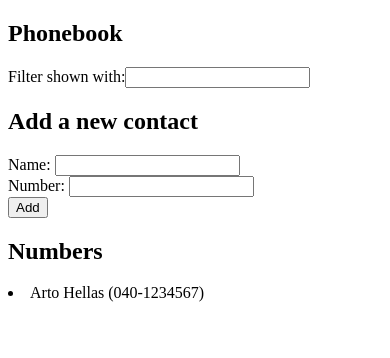
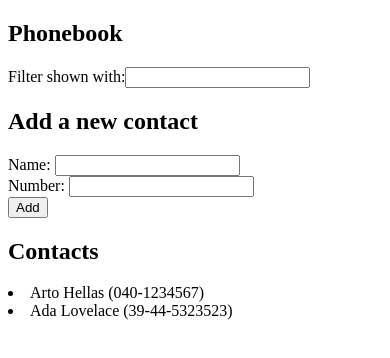
Before and after one commit to Zeit-bit/FullStack-Exercises, a React (Vite) app in the folder part2/phonebook/: page / in a window 390 px wide. Shown: the top 358 px of the page. Built offline with nearby package versions, Linux system fonts and the light colour scheme.

Commit message:
Complete 2.10: phonebook

```diff
--- a/part2/phonebook/src/App.jsx
+++ b/part2/phonebook/src/App.jsx
@@ -1,8 +1,64 @@
 import { useState } from "react";
+
+const Filter = ({ filter, setFilter, HandleInputChange }) => {
+  return (
+    <div>
+      Filter shown with:
+      <input
+        value={filter}
+        onChange={(event) => HandleInputChange(event, setFilter)}
+      />
+    </div>
+  );
+};
+
+const ContactForm = ({
+  newName,
+  setNewName,
+  newNumber,
+  setNewNumber,
+  AddPerson,
+  HandleInputChange,
+}) => {
+  return (
+    <form onSubmit={AddPerson}>
+      <div>
+        Name:{" "}
+        <input
+          value={newName}
+          onChange={(event) => HandleInputChange(event, setNewName)}
+        />
+      </div>
+      <div>
+        Number:{" "}
+        <input
+          value={newNumber}
+          onChange={(event) => HandleInputChange(event, setNewNumber)}
+        />
+      </div>
+      <div>
+        <button type="submit">Add</button>
+      </div>
+    </form>
+  );
+};
+
+const Contacts = ({ personsToShow }) => {
+  return (
+    <div>
+      {personsToShow.map((p) => (
+        <li key={p.name}>
+          {p.name} ({p.number})
+        </li>
+      ))}
+    </div>
+  );
+};
 
 const App = () => {
   const [persons, setPersons] = useState([
     { name: "Arto Hellas", number: "040-1234567" },
+    { name: "Ada Lovelace", number: "39-44-5323523" },
   ]);
   const [newName, setNewName] = useState("");
   const [newNumber, setNewNumber] = useState("");
@@ -27,15 +83,13 @@ const App = () => {
     setNewNumber("");
   };
 
-  const HandleInputChange = (event, setValue) => {
-    setValue(event.target.value);
-  };
+  const HandleInputChange = (event, setValue) => setValue(event.target.value);
 
   const personsToShow =
     filter.length > 0
       ? persons.filter((p) => {
-          let personNameTrimmed = p.name.slice(0, filter.length);
-          if (personNameTrimmed.toLowerCase() === filter.toLowerCase()) {
+          let personNameSliced = p.name.slice(0, filter.length);
+          if (personNameSliced.toLowerCase() === filter.toLowerCase()) {
             return true;
           }
         })
@@ -44,39 +98,25 @@ const App = () => {
   return (
     <div>
       <h2>Phonebook</h2>
-      <div>
-        Filter shown with:
-        <input
-          value={filter}
-          onChange={(event) => HandleInputChange(event, setFilter)}
-        />
-      </div>
+
+      <Filter
+        filter={filter}
+        setFilter={setFilter}
+        HandleInputChange={HandleInputChange}
+      />
+
       <h2>Add a new contact</h2>
-      <form onSubmit={AddPerson}>
-        <div>
-          Name:{" "}
-          <input
-            value={newName}
-            onChange={(event) => HandleInputChange(event, setNewName)}
-          />
-        </div>
-        <div>
-          Number:{" "}
-          <input
-            value={newNumber}
-            onChange={(event) => HandleInputChange(event, setNewNumber)}
-          />
-        </div>
-        <div>
-          <button type="submit">Add</button>
-        </div>
-      </form>
-      <h2>Numbers</h2>
-      {personsToShow.map((p) => (
-        <li key={p.name}>
-          {p.name} ({p.number})
-        </li>
-      ))}
+      <ContactForm
+        newName={newName}
+        setNewName={setNewName}
+        newNumber={newNumber}
+        setNewNumber={setNewNumber}
+        AddPerson={AddPerson}
+        HandleInputChange={HandleInputChange}
+      />
+
+      <h2>Contacts</h2>
+      <Contacts personsToShow={personsToShow} />
     </div>
   );
 };
```
